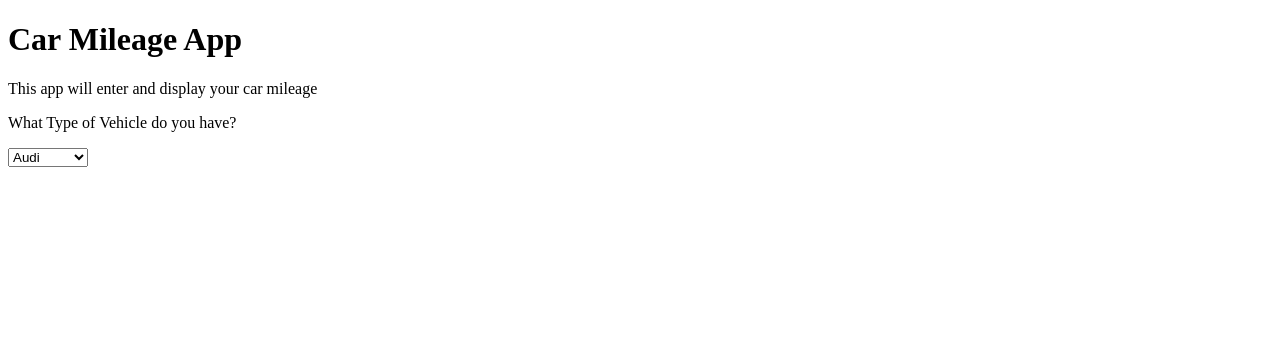
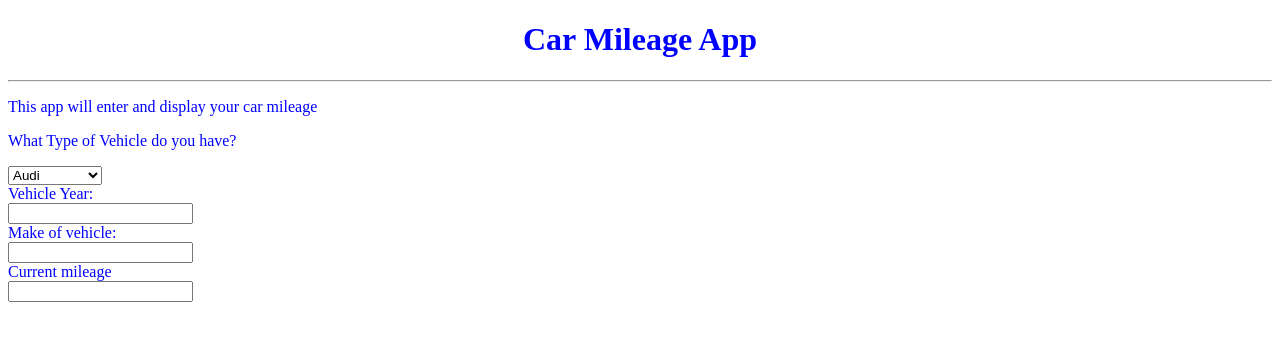
Before and after one commit to dankyKang7/Mileage_App, a plain HTML site: page index.html in a window 1280 px wide. Drawn offline with Linux system fonts and the light colour scheme.

Commit message:
Updates to Mileage project!

```diff
--- a/index.html
+++ b/index.html
@@ -2,13 +2,17 @@
 <html>
     <head>
         <title>GAS MILEAGE APP</title>
-        <link rel="stylesheet" href="style.css">
+        <link rel="stylesheet" href="styles.css">
     </head>
     <body>
-        <h1>Car Mileage App</h1>
+        <header>
+            <h1>Car Mileage App</h1>
+        <hr>
+        </header>
         <p>This app will enter and display your car mileage</p>
         <div id='carselector'>
             <form action="" method="GET">
+            <div id='cartype'>
                 <p>What Type of Vehicle do you have?</p>
                 <select name="Vehicle">
                     <option value="Audi">Audi</option>
@@ -21,11 +25,23 @@
                     <option value="GMC">GMC</option>
                     <option value="Honda">Honda</option>
                     <option value="Nissan">Nissan</option>
-                    <option value="Dodge">Dodge</option>
-                    <option value="Dodge">Dodge</option>
-                    <option value="Dodge">Dodge</option>
-                    <option value="Dodge">Dodge</option>
+                    <option value="Dodge">Volkswagen</option>
                 </select>
+            </div>
+            <div id='caryear'>
+                <label>Vehicle Year:</label></br>
+                <input type='text' name='caryear'/>
+            </div>
+            <div id='carmmodel'>
+                <label>Make of vehicle:</label>
+            </br>
+                <input type='text' name='make'/>
+            </div>
+            <div id='carmileage'>
+                <label>Current mileage</label>
+            </br>
+                <input type='text' name='mileage'/>
+            </div>
             </form>
         </div>
     </body>
--- a/styles.css
+++ b/styles.css
@@ -0,0 +1,6 @@
+body{
+    color: blue;
+}
+header {
+    text-align:center;
+}
```
